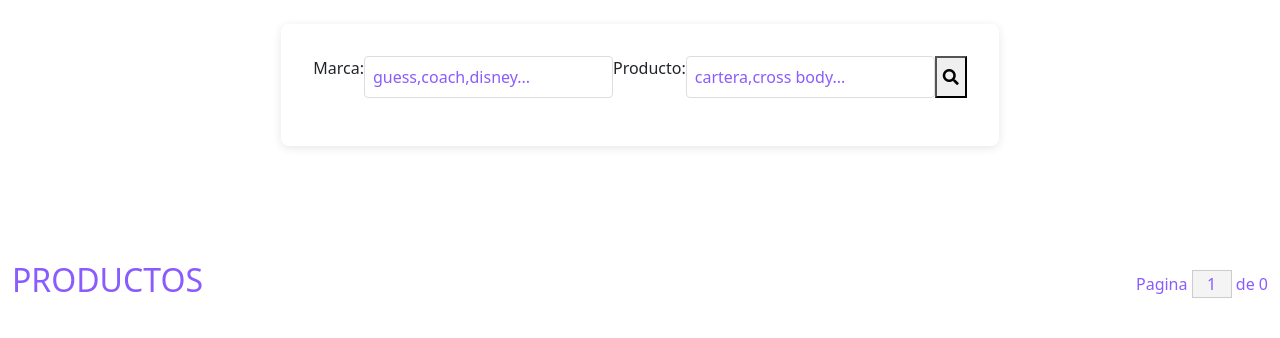
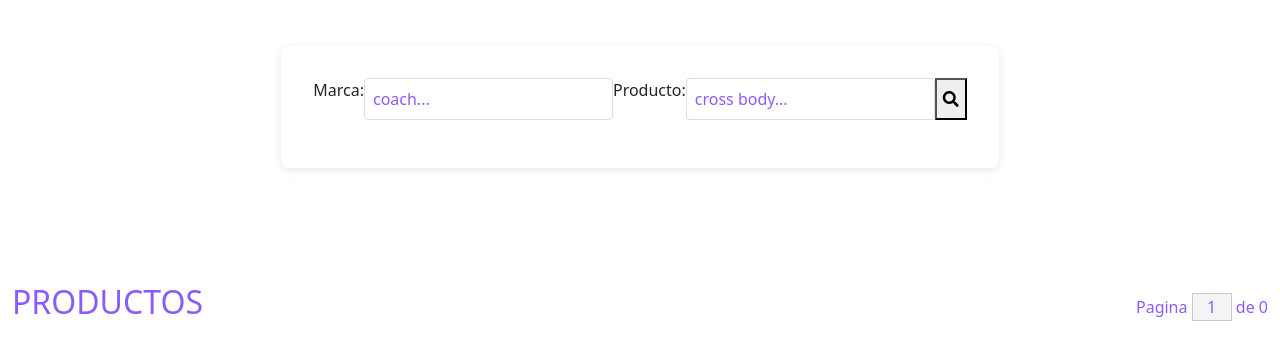
Before and after one commit to JAVAGONMUS/guatemoss, a PHP site: page / in a window 1280 px wide. Shown: the part 603-941 px from the top of the page. Run offline with PHP 8.4, Linux system fonts and the light colour scheme; data that the repository does not hold is empty.

Commit message:
Update index.php

```diff
--- a/index.php
+++ b/index.php
@@ -46,13 +46,6 @@ $query = MostrarSoloPagina($offset, $productosPorPagina,$EMPR);
     <link rel="stylesheet" href="css/bootstrap.min.css">
     <link rel="stylesheet" href="fontawesome/css/all.min.css">
     <link rel="stylesheet" href="css/templatemo-style.css">
-<!--
-
-TemplateMo 556 Catalog-Z
-
-https://templatemo.com/tm-556-catalog-z
-
--->
 </head>
 <body >
     <!-- Page Loader -->
@@ -72,7 +65,7 @@ https://templatemo.com/tm-556-catalog-z
 
 
 
-    <nav class="navbar navbar-expand-lg">
+    <nav>
         <div class="container-fluid">
             <a class="navbar-brand" href="#">
                 <i class="fas fa-film mr-2"></i>
@@ -107,11 +100,11 @@ https://templatemo.com/tm-556-catalog-z
         <form action="js/buscar.php" method="get" class="d-flex position-absolute search-form">
             <label for="marca">Marca:  </label>
             <div class="form-group">
-                <input class="form-control"type="text" id="marca" name="marca" placeholder="guess,coach,disney...">
+                <input class="form-control"type="text" id="marca" name="marca" placeholder="coach...">
             </div>
             <label for="articulo">Producto:  </label>
             <div class="form-group">
-                <input class="form-control" type="text" id="articulo" name="articulo" placeholder="cartera,cross body...">
+                <input class="form-control" type="text" id="articulo" name="articulo" placeholder="cross body...">
             </div>
 
             <button class="form-group" type="submit">
```
